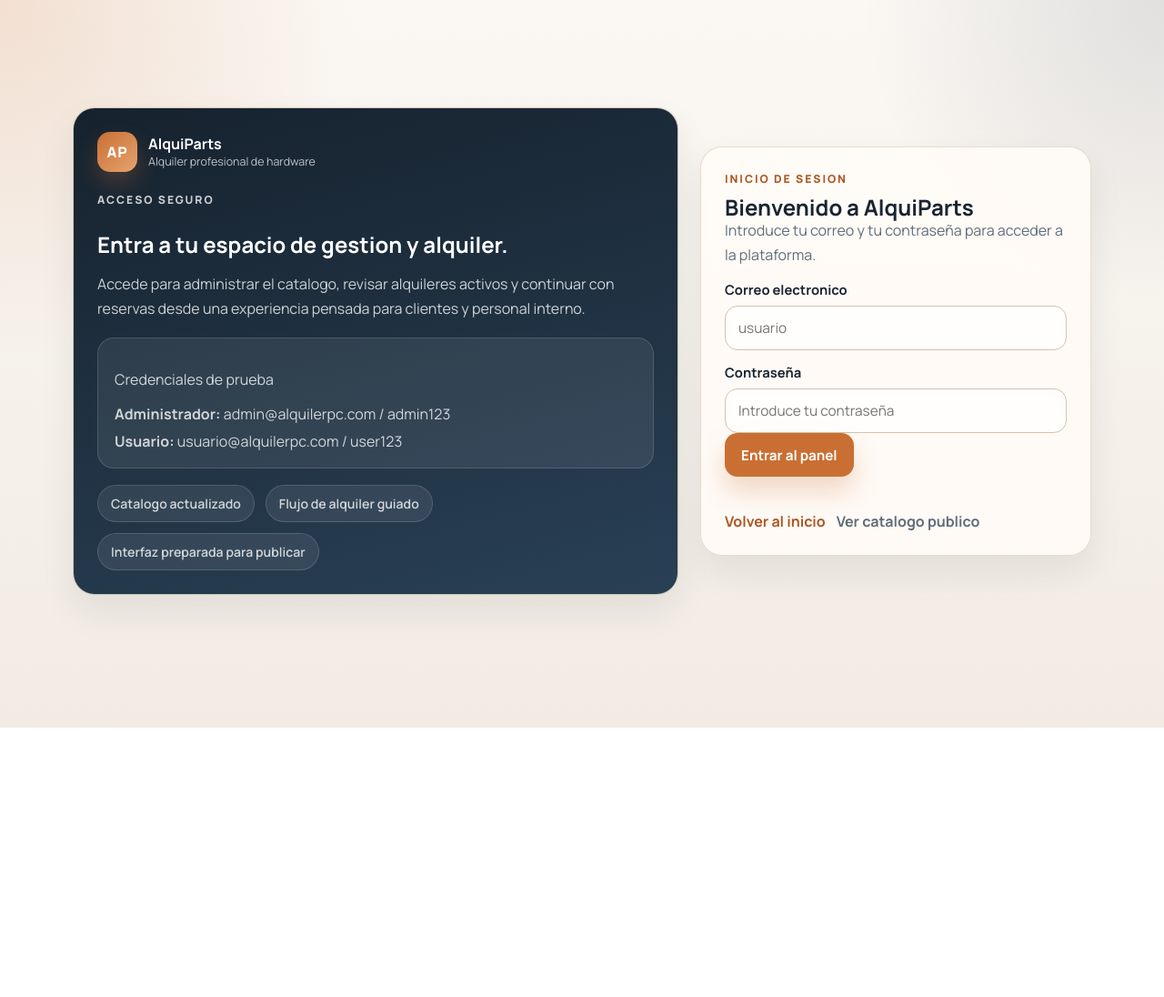
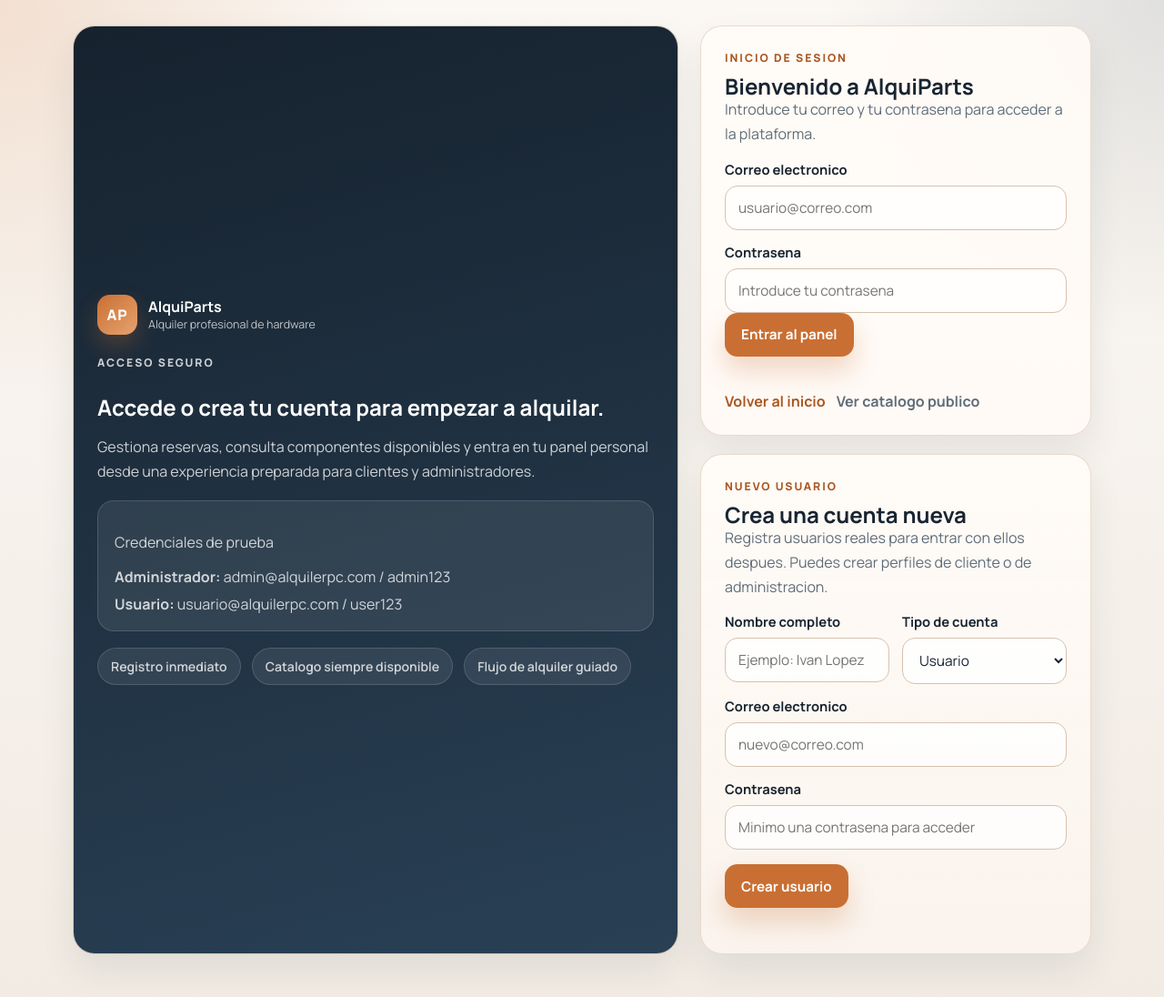
Before and after one commit to JoelEstebanNavas/proyecto-alquiler-pc, a plain HTML site: page frontend/login.html in a window 1280 px wide. Shown: the whole page at 91% size. Before the commit the page ends 800 px from the top, so only its background shows below. Drawn offline with Linux system fonts and the light colour scheme.

Commit message:
Creacion de usuarios

```diff
--- a/frontend/Css.css
+++ b/frontend/Css.css
@@ -753,3 +753,33 @@ select:focus {
         display: none;
     }
 }
+
+.login-card-stack {
+    display: grid;
+    gap: 20px;
+    align-self: center;
+}
+
+.auth-panel {
+    width: min(430px, 100%);
+}
+
+.auth-panel-secondary {
+    background: linear-gradient(180deg, rgba(255, 251, 247, 0.98) 0%, rgba(250, 244, 237, 0.94) 100%);
+}
+
+.auth-grid {
+    display: grid;
+    grid-template-columns: repeat(2, minmax(0, 1fr));
+    gap: 14px;
+}
+
+.auth-panel-secondary button {
+    margin-top: 16px;
+}
+
+@media (max-width: 620px) {
+    .auth-grid {
+        grid-template-columns: 1fr;
+    }
+}
--- a/frontend/app.js
+++ b/frontend/app.js
@@ -863,6 +863,61 @@ function cerrarSesion() {
     window.location.href = "index.html";
 }
 
+function register() {
+    const nombre = document.getElementById("registerNombre")?.value?.trim();
+    const email = document.getElementById("registerEmail")?.value?.trim();
+    const password = document.getElementById("registerPassword")?.value?.trim();
+    const rol = document.getElementById("registerRol")?.value || "USER";
+    const mensaje = document.getElementById("mensajeRegistro");
+
+    if (!nombre || !email || !password) {
+        if (mensaje) mensaje.textContent = "Completa nombre, email y contrasena para crear el usuario";
+        return;
+    }
+
+    fetch(`${AUTH_URL}/register`, {
+        method: "POST",
+        headers: {
+            "Content-Type": "application/json"
+        },
+        body: JSON.stringify({
+            nombre: nombre,
+            email: email,
+            password: password,
+            rol: rol
+        })
+    })
+    .then(response => {
+        if (!response.ok) {
+            return response.text().then(text => {
+                throw new Error(text || `Error ${response.status}`);
+            });
+        }
+        return response.json();
+    })
+    .then(data => {
+        if (mensaje) mensaje.textContent = `Usuario ${data.nombre} creado correctamente. Ya puedes iniciar sesion.`;
+
+        const nombreInput = document.getElementById("registerNombre");
+        const emailInput = document.getElementById("registerEmail");
+        const passwordInput = document.getElementById("registerPassword");
+        const rolInput = document.getElementById("registerRol");
+        const loginEmail = document.getElementById("email");
+
+        if (nombreInput) nombreInput.value = "";
+        if (emailInput) emailInput.value = "";
+        if (passwordInput) passwordInput.value = "";
+        if (rolInput) rolInput.value = "USER";
+        if (loginEmail) loginEmail.value = data.email;
+    })
+    .catch(error => {
+        if (mensaje) {
+            mensaje.textContent = error.message.includes("Failed to fetch")
+                ? "No se pudo conectar con el backend publicado para crear el usuario."
+                : error.message;
+        }
+    });
+}
 function login() {
     const email = document.getElementById("email")?.value?.trim();
     const password = document.getElementById("password")?.value?.trim();
--- a/frontend/login.html
+++ b/frontend/login.html
@@ -21,29 +21,30 @@
                 </span>
             </a>
             <p class="eyebrow">Acceso seguro</p>
-            <h1>Entra a tu espacio de gestion y alquiler.</h1>
-            <p class="login-text">Accede para administrar el catalogo, revisar alquileres activos y continuar con reservas desde una experiencia pensada para clientes y personal interno.</p>
+            <h1>Accede o crea tu cuenta para empezar a alquilar.</h1>
+            <p class="login-text">Gestiona reservas, consulta componentes disponibles y entra en tu panel personal desde una experiencia preparada para clientes y administradores.</p>
             <div class="demo-box">
                 <p class="panel-label">Credenciales de prueba</p>
                 <p class="demo-user"><strong>Administrador:</strong> admin@alquilerpc.com / admin123</p>
                 <p class="demo-user"><strong>Usuario:</strong> usuario@alquilerpc.com / user123</p>
             </div>
             <div class="login-side-note">
-                <span>Catalogo actualizado</span>
+                <span>Registro inmediato</span>
+                <span>Catalogo siempre disponible</span>
                 <span>Flujo de alquiler guiado</span>
-                <span>Interfaz preparada para publicar</span>
             </div>
         </aside>
 
-        <div class="login-card elevated-card">
+        <div class="login-card-stack">
+            <section class="login-card elevated-card auth-panel">
                 <p class="eyebrow">Inicio de sesion</p>
                 <h2>Bienvenido a AlquiParts</h2>
-            <p class="login-text">Introduce tu correo y tu contraseña para acceder a la plataforma.</p>
+                <p class="login-text">Introduce tu correo y tu contrasena para acceder a la plataforma.</p>
 
                 <label class="field-label" for="email">Correo electronico</label>
-            <input type="email" id="email" placeholder="usuario">
-            <label class="field-label" for="password">Contraseña</label>
-            <input type="password" id="password" placeholder="Introduce tu contraseña">
+                <input type="email" id="email" placeholder="usuario@correo.com">
+                <label class="field-label" for="password">Contrasena</label>
+                <input type="password" id="password" placeholder="Introduce tu contrasena">
 
                 <button onclick="login()">Entrar al panel</button>
                 <p id="mensajeLogin" class="status-text"></p>
@@ -51,6 +52,35 @@
                     <a class="link-inline" href="index.html">Volver al inicio</a>
                     <a class="link-inline muted-inline" href="index.html#catalogo">Ver catalogo publico</a>
                 </div>
+            </section>
+
+            <section class="login-card elevated-card auth-panel auth-panel-secondary">
+                <p class="eyebrow">Nuevo usuario</p>
+                <h2>Crea una cuenta nueva</h2>
+                <p class="login-text">Registra usuarios reales para entrar con ellos despues. Puedes crear perfiles de cliente o de administracion.</p>
+
+                <div class="auth-grid">
+                    <div>
+                        <label class="field-label" for="registerNombre">Nombre completo</label>
+                        <input type="text" id="registerNombre" placeholder="Ejemplo: Ivan Lopez">
+                    </div>
+                    <div>
+                        <label class="field-label" for="registerRol">Tipo de cuenta</label>
+                        <select id="registerRol">
+                            <option value="USER">Usuario</option>
+                            <option value="ADMIN">Administrador</option>
+                        </select>
+                    </div>
+                </div>
+
+                <label class="field-label" for="registerEmail">Correo electronico</label>
+                <input type="email" id="registerEmail" placeholder="nuevo@correo.com">
+                <label class="field-label" for="registerPassword">Contrasena</label>
+                <input type="password" id="registerPassword" placeholder="Minimo una contrasena para acceder">
+
+                <button onclick="register()">Crear usuario</button>
+                <p id="mensajeRegistro" class="status-text"></p>
+            </section>
         </div>
     </div>
 </div>
```
Lines whose indentation alone changed are shown as unchanged.
